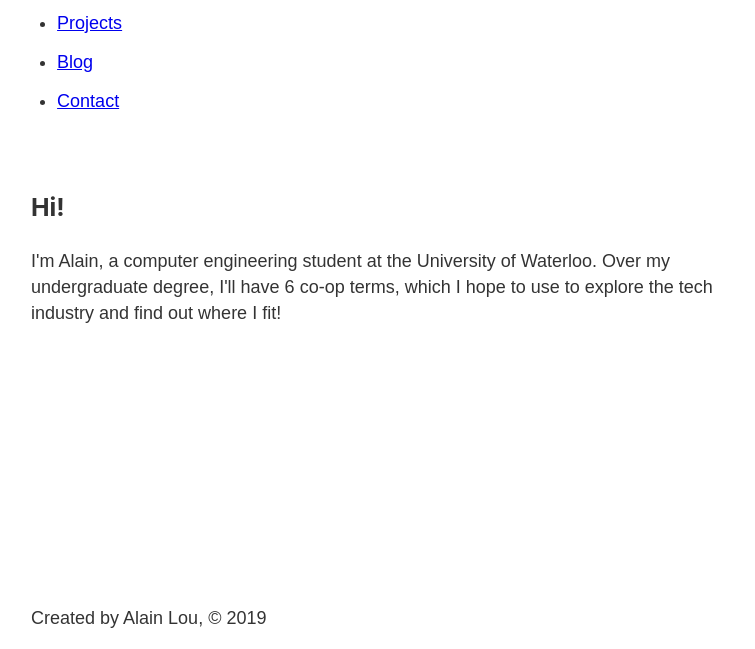
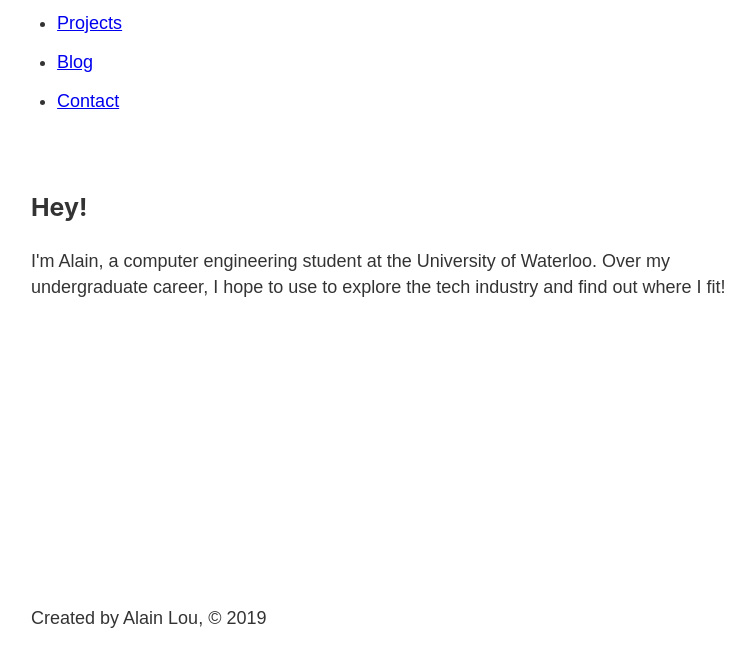
Before and after one commit to alainlou/website, a Gatsby site: page / in a window 1280 px wide. Shown: the part 151-800 px from the top of the page, without its empty margins (252-1007 px from the left). Built offline with nearby package versions, Linux system fonts and the light colour scheme; Gatsby itself is replaced by a stand-in of ours.

Commit message:
update language for the landing page

```diff
--- a/src/pages/index.js
+++ b/src/pages/index.js
@@ -6,9 +6,9 @@ import SEO from '../components/SEO';
 const IndexPage = () => (
     <Layout>
         <SEO title="Home"/>
-        <h3>Hi!</h3>
+        <h3>Hey!</h3>
         <p>
-            I'm Alain, a computer engineering student at the University of Waterloo. Over my undergraduate degree, I'll have 6 co-op terms, which I hope to use to explore the tech industry and find out where I fit!
+            I'm Alain, a computer engineering student at the University of Waterloo. Over my undergraduate career, I hope to use to explore the tech industry and find out where I fit!
         </p>
     </Layout>
 );
```
